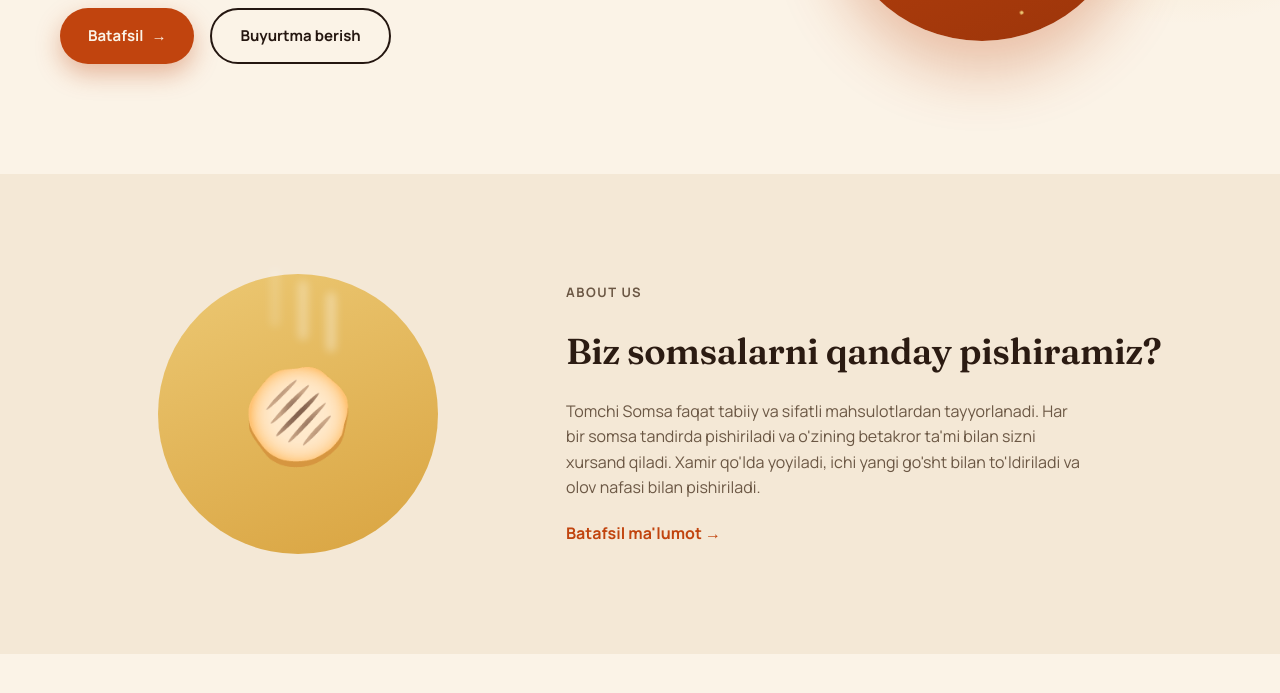
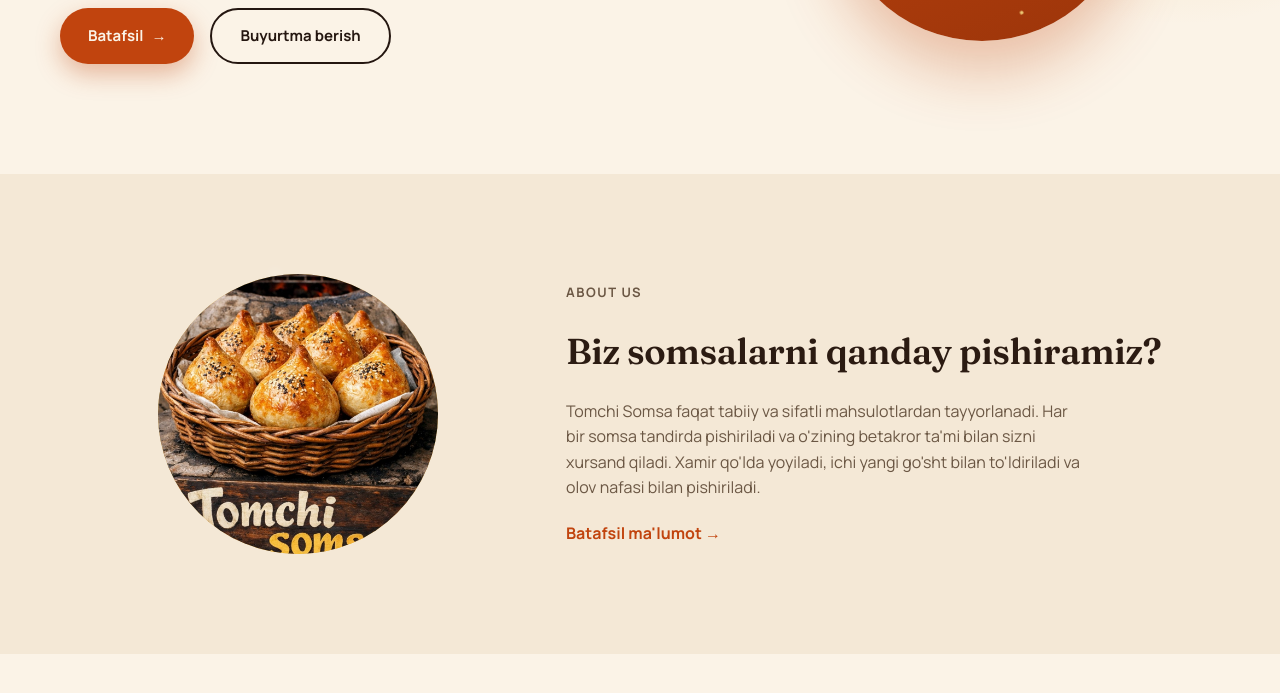
Before and after one commit to maxmudovak531-rgb/tomchi.clone, a plain HTML site: page index.html in a window 1280 px wide. Shown: the part 453-1146 px from the top of the page. Drawn offline with Linux system fonts and the light colour scheme.

Commit message:
Add files via upload

```diff
--- a/index.html
+++ b/index.html
@@ -55,7 +55,7 @@
         <div class="steam s1"></div>
         <div class="steam s2"></div>
         <div class="steam s3"></div>
-        <span class="about-emoji">🫓</span>
+        <img src="somsa-photo.jpg" alt="Tomchi Somsa" class="about-photo">
       </div>
     </div>
     <div class="about-text">
--- a/style.css
+++ b/style.css
@@ -302,7 +302,14 @@ nav {
   margin: 0 auto;
 }
 
-.about-emoji { font-size: 90px; }
+.about-photo {
+  width: 100%;
+  height: 100%;
+  object-fit: cover;
+  border-radius: 50%;
+  position: relative;
+  z-index: 1;
+}
 
 .steam {
   position: absolute;
```
Also changed, not shown: somsa-photo.jpg (added).
